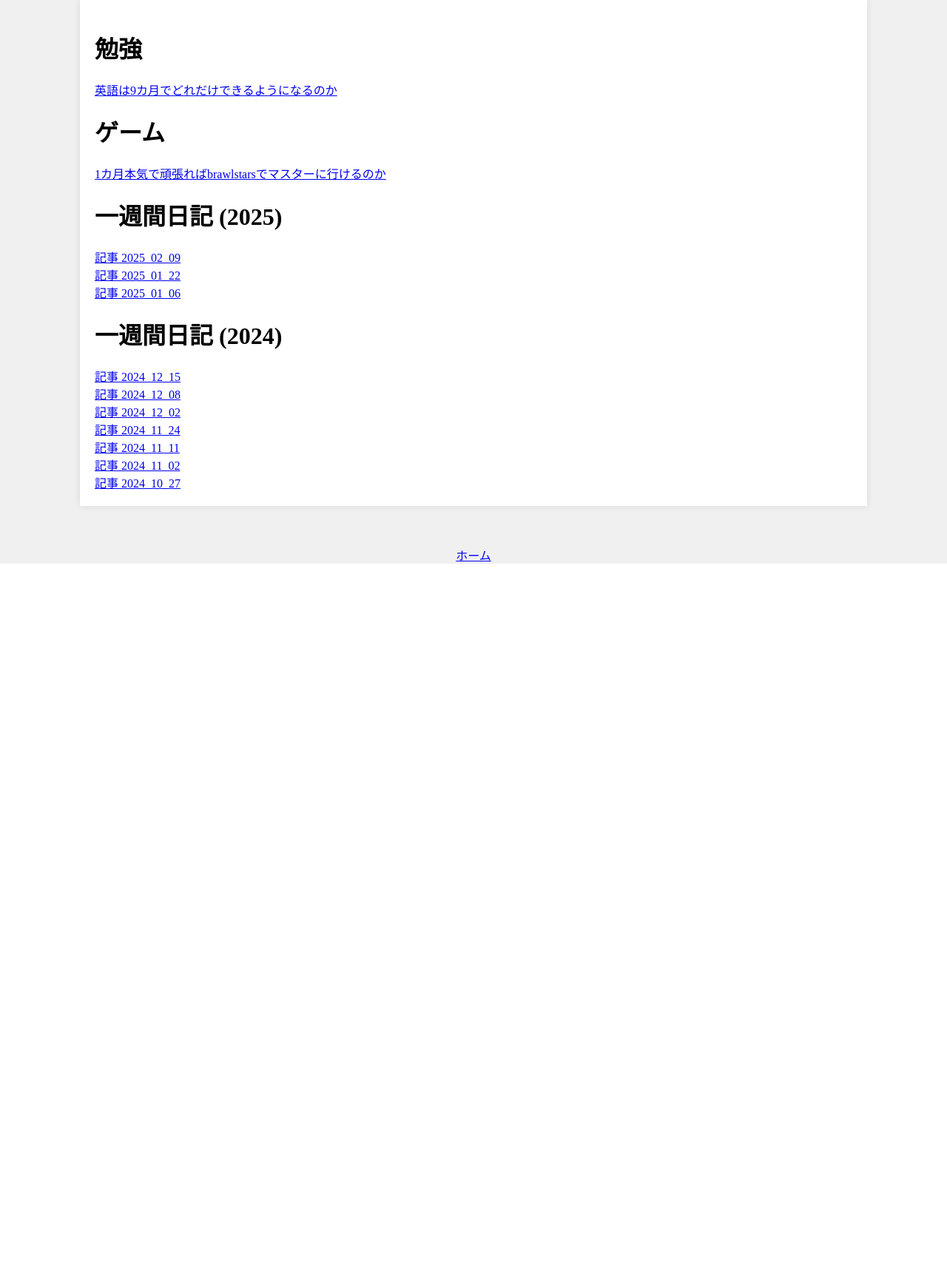
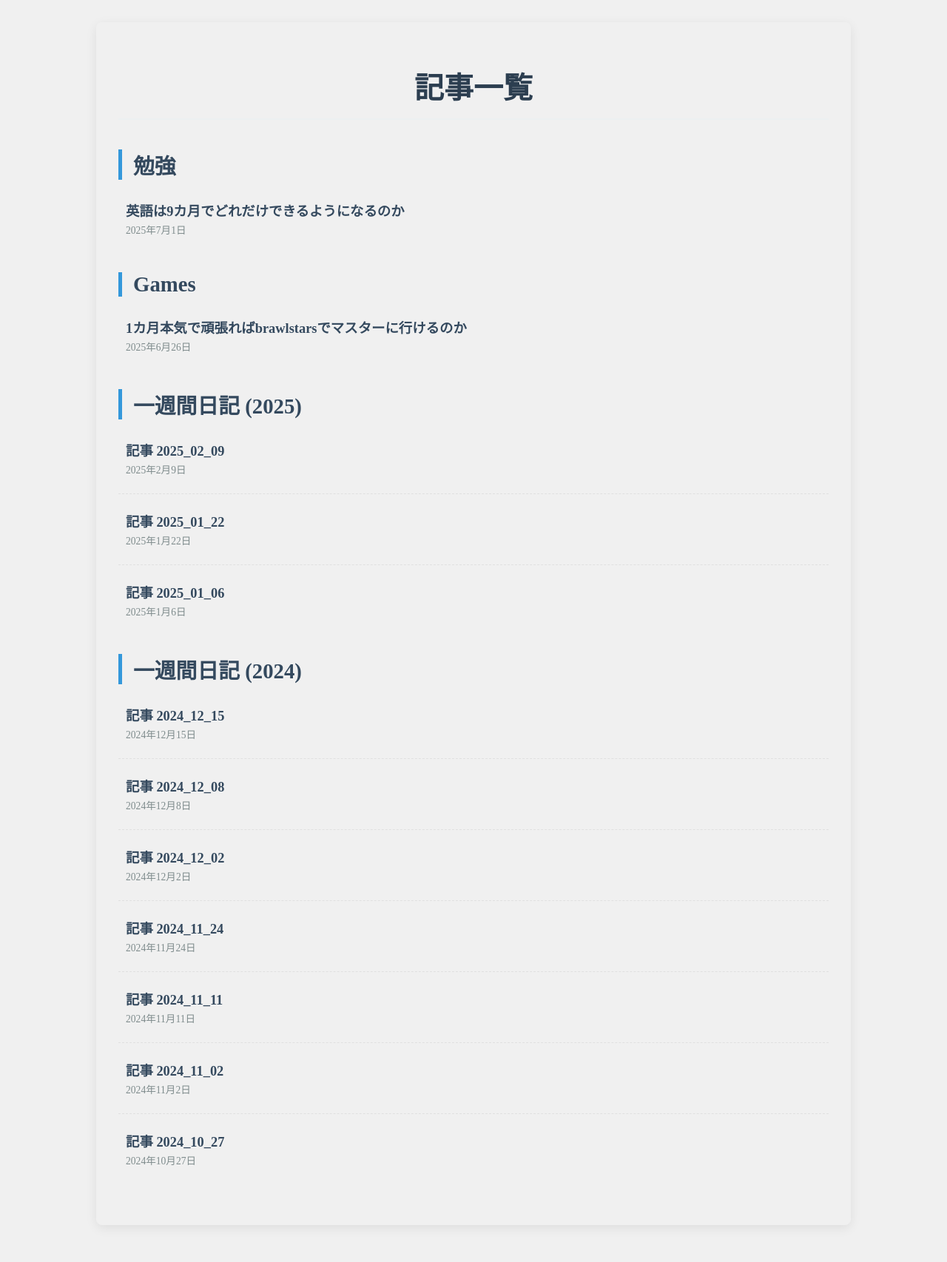
Before and after one commit to a1234441/new_site, a PHP site: page /indexs/dairy_host.html in a window 1280 px wide. Shown: the part 46-1752 px from the top of the page at 74% size. Before the commit the page ends 808 px from the top, so only its background shows below. Run offline with PHP 8.4, Linux system fonts and the light colour scheme.

Commit message:
記事のデザインを編集

```diff
--- a/indexs/dairy_host.html
+++ b/indexs/dairy_host.html
@@ -1,7 +1,8 @@
 <!DOCTYPE html>
-<html>
+<html lang="ja">
 <head>
     <meta charset="UTF-8">
+    <meta name="viewport" content="width=device-width, initial-scale=1.0">
     <title>記事一覧</title>
     <link rel="stylesheet" href="style.css">
 </head>
@@ -12,45 +13,81 @@
         <a href="dairy_host.html">Article</a>
         <a href="contact.html">Contact</a>
     </nav>
-    <div class="container">
+    <div class="container1">
+        <h1>記事一覧</h1>
 
+        <section class="article-category">
+            <h2>勉強</h2>
+            <ul class="article-list">
+                <li><a href="../articles/2025_07_01_english.html">
+                    <span class="article-title">英語は9カ月でどれだけできるようになるのか</span>
+                    <span class="article-meta">2025年7月1日</span>
+                </a></li>
+            </ul>
+        </section>
 
+        <section class="article-category">
+            <h2>Games</h2>
+            <ul class="article-list">
+                <li><a href="../articles/2025_06_26_brawl.html">
+                    <span class="article-title">1カ月本気で頑張ればbrawlstarsでマスターに行けるのか</span>
+                    <span class="article-meta">2025年6月26日</span>
+                </a></li>
+            </ul>
+        </section>
 
+        <section class="article-category">
+            <h2>一週間日記 (2025)</h2>
+            <ul class="article-list">
+                <li><a href="../articles/2025_02_09.html">
+                    <span class="article-title">記事 2025_02_09</span>
+                    <span class="article-meta">2025年2月9日</span>
+                </a></li>
+                <li><a href="../articles/2025_01_22.html">
+                    <span class="article-title">記事 2025_01_22</span>
+                    <span class="article-meta">2025年1月22日</span>
+                </a></li>
+                <li><a href="../articles/2025_01_06.html">
+                    <span class="article-title">記事 2025_01_06</span>
+                    <span class="article-meta">2025年1月6日</span>
+                </a></li>
+            </ul>
+        </section>
 
+        <section class="article-category">
+            <h2>一週間日記 (2024)</h2>
+            <ul class="article-list">
+                <li><a href="../articles/2024_12_15.html">
+                    <span class="article-title">記事 2024_12_15</span>
+                    <span class="article-meta">2024年12月15日</span>
+                </a></li>
+                <li><a href="../articles/2024_12_08.html">
+                    <span class="article-title">記事 2024_12_08</span>
+                    <span class="article-meta">2024年12月8日</span>
+                </a></li>
+                <li><a href="../articles/2024_12_02.html">
+                    <span class="article-title">記事 2024_12_02</span>
+                    <span class="article-meta">2024年12月2日</span>
+                </a></li>
+                <li><a href="../articles/2024_11_24.html">
+                    <span class="article-title">記事 2024_11_24</span>
+                    <span class="article-meta">2024年11月24日</span>
+                </a></li>
+                <li><a href="../articles/2024_11_11.html">
+                    <span class="article-title">記事 2024_11_11</span>
+                    <span class="article-meta">2024年11月11日</span>
+                </a></li>
+                <li><a href="../articles/2024_11_02.html">
+                    <span class="article-title">記事 2024_11_02</span>
+                    <span class="article-meta">2024年11月2日</span>
+                </a></li>
+                <li><a href="../articles/2024_10_27.html">
+                    <span class="article-title">記事 2024_10_27</span>
+                    <span class="article-meta">2024年10月27日</span>
+                </a></li>
+            </ul>
+        </section>
 
-      <h1>勉強</h1>
-      <a href="../articles/2025_07_01_english.html">英語は9カ月でどれだけできるようになるのか</a><br>
-      <!--<a href="../articles/2025_02_09.html">記事 2025_02_09</a><br>-->
-
-      <h1>ゲーム</h1>
-      <a href="../articles/2025_06_26_brawl.html">1カ月本気で頑張ればbrawlstarsでマスターに行けるのか</a><br>
-
-
-      <h1>一週間日記 (2025)</h1>
-
-      <a href="../articles/2025_02_09.html">記事 2025_02_09</a>
-      <br>
-      <a href="../articles/2025_01_22.html">記事 2025_01_22</a>
-      <br>
-      <a href="../articles/2025_01_06.html">記事 2025_01_06</a>
-      <br>
-      <h1>一週間日記 (2024)</h1>
-      <a href="../articles/2024_12_15.html">記事 2024_12_15</a>
-      <br>
-      <a href="../articles/2024_12_08.html">記事 2024_12_08</a>
-      <br>
-      <a href="../articles/2024_12_02.html">記事 2024_12_02</a>
-      <br>
-      <a href="../articles/2024_11_24.html">記事 2024_11_24</a>
-      <br>
-      <a href="../articles/2024_11_11.html">記事 2024_11_11</a>
-      <br>
-      <a href="../articles/2024_11_02.html">記事 2024_11_02</a>
-      <br>
-      <a href="../articles/2024_10_27.html">記事 2024_10_27</a>
-      <br>
     </div>
-    <br><br><br>
-    <a href="../index.html">ホーム</a>
 </body>
 </html>
--- a/indexs/product_host.html
+++ b/indexs/product_host.html
@@ -13,6 +13,8 @@
       <a href="contact.html">Contact</a>
     </nav>
     <div class="container">
+      <h1>制作物一覧</h1>
+      <p>ここでは、私が過去に制作したものを紹介しています。クリックすると詳細を見ることができます。</p>
       <div class="image-container">
         <a href="../products/timer/timer.html">
             <img src="../resources/images/timer.png" alt="image">
--- a/indexs/style.css
+++ b/indexs/style.css
@@ -95,3 +95,156 @@ td:first-child {
 .image-container:hover .message {
     opacity: 1;
 }
+/* --- 記事一覧のデザイン（ここから追記） --- */
+
+
+
+.container1 {
+    /* 既存のcontainerスタイルに以下を追加または調整 */
+    width: 80%;
+    max-width: 960px; /* 最大幅を設定して、大きすぎないようにする */
+    padding: 30px; /* 上下左右の余白を少し増やす */
+    box-shadow: 0 4px 15px rgba(0, 0, 0, 0.08); /* 影を強調 */
+    border-radius: 8px; /* 角を丸くする */
+    margin-top: 30px; /* ナビゲーションとの間に少しスペース */
+    margin-bottom: 50px; /* ページ下部にスペース */
+}
+
+/* ページ全体のタイトル */
+.container1 h1 { /* container内のh1に適用されるようにセレクタを変更 */
+
+    text-align: center;
+    font-size: 2.5em; /* より大きく */
+    color: #2c3e50;
+    margin-bottom: 40px;
+    padding-bottom: 15px;
+    border-bottom: 2px solid #ecf0f1; /* 下線を少し太く */
+}
+
+/* 各カテゴリーのスタイル */
+.article-category {
+    margin-bottom: 40px; /* 各カテゴリー間のスペース */
+}
+
+.article-category h2 {
+    font-size: 1.8em; /* カテゴリー見出しを大きく */
+    color: #34495e; /* カテゴリー見出しの色 */
+    margin-bottom: 20px;
+    border-left: 5px solid #3498db; /* 左側にアクセントライン */
+    padding-left: 15px;
+}
+
+/* 記事リストのスタイル */
+.article-list {
+    list-style: none; /* デフォルトのリストマーカーを削除 */
+    padding: 0;
+    margin: 0;
+}
+
+.article-list li {
+    margin-bottom: 15px; /* 各記事アイテム間のスペース */
+    border-bottom: 1px dashed #e0e0e0; /* 記事アイテムの下に点線 */
+    padding-bottom: 15px;
+}
+
+.article-list li:last-child {
+    border-bottom: none; /* 最後の記事アイテムには下線をつけない */
+    padding-bottom: 0;
+}
+
+.article-list a {
+    display: block; /* リンク全体をブロック化して、クリックしやすい範囲を広げる */
+    text-decoration: none; /* デフォルトの下線を削除 */
+    color: #34495e; /* リンクのデフォルト色 */
+    padding: 8px 10px; /* リンクの内側余白 */
+    border-radius: 5px; /* リンクの角を丸く */
+    transition: background-color 0.3s ease, color 0.3s ease; /* ホバー時のアニメーション */
+}
+
+.article-list a:hover {
+    background-color: #eaf6fe; /* ホバー時の背景色 */
+    color: #2980b9; /* ホバー時の文字色 */
+}
+
+.article-title {
+    font-size: 1.15em; /* タイトルを少し大きく */
+    font-weight: 600; /* 太めに */
+    display: block; /* タイトルを独立した行に */
+    margin-bottom: 3px; /* タイトルとメタ情報の間のスペース */
+}
+
+.article-meta {
+    font-size: 0.85em; /* メタ情報を小さく */
+    color: #7f8c8d; /* メタ情報の色 */
+    display: block;
+}
+
+/* --- レスポンシブ対応の追加 --- */
+@media (max-width: 768px) {
+    .container {
+        width: 95%; /* スマホでは幅を広く使う */
+        padding: 20px;
+        margin-top: 20px;
+        margin-bottom: 30px;
+    }
+
+    .container h1 { /* container内のh1に適用されるようにセレクタを変更 */
+        font-size: 2em; /* スマホではタイトルを少し小さく */
+        margin-bottom: 30px;
+    }
+
+    .article-category h2 {
+        font-size: 1.5em; /* カテゴリー見出しを調整 */
+        padding-left: 10px;
+    }
+
+    .article-list a {
+        padding: 6px 8px; /* スマホではリンクのパディングを調整 */
+    }
+
+    .article-title {
+        font-size: 1.05em; /* スマホでは記事タイトルを少し小さく */
+    }
+
+    .article-meta {
+        font-size: 0.8em; /* スマホではメタ情報を少し小さく */
+    }
+
+    /* ナビゲーションのスマホ対応 */
+    nav {
+        padding: 10px 0;
+        display: flex; /* flexboxを追加して、アイテムを横並びにする */
+        flex-wrap: wrap; /* リンクが入りきらない場合、自動で折り返す */
+        justify-content: center; /* 中央寄せ */
+    }
+    nav a {
+        font-size: 15px; /* スマホではナビリンクを小さく */
+        padding: 8px 12px;
+        /* display: block; を削除し、flexboxで横並びを維持 */
+    }
+}
+
+@media (max-width: 480px) {
+    .container {
+        padding: 15px;
+    }
+
+    .container h1 { /* container内のh1に適用されるようにセレクタを変更 */
+        font-size: 1.8em;
+    }
+
+    nav a {
+        font-size: 14px;
+        padding: 6px 10px;
+    }
+
+    .article-category h2 {
+        font-size: 1.3em;
+    }
+
+    .article-title {
+        font-size: 1em;
+    }
+}
+
+/* --- 記事一覧のデザイン（ここまで追記） --- */
```
Also changed, not shown: articles/2025_06_26_brawl.html (+70 -238 lines), resources/images/result.png (added). Lines whose indentation alone changed are shown as unchanged.
